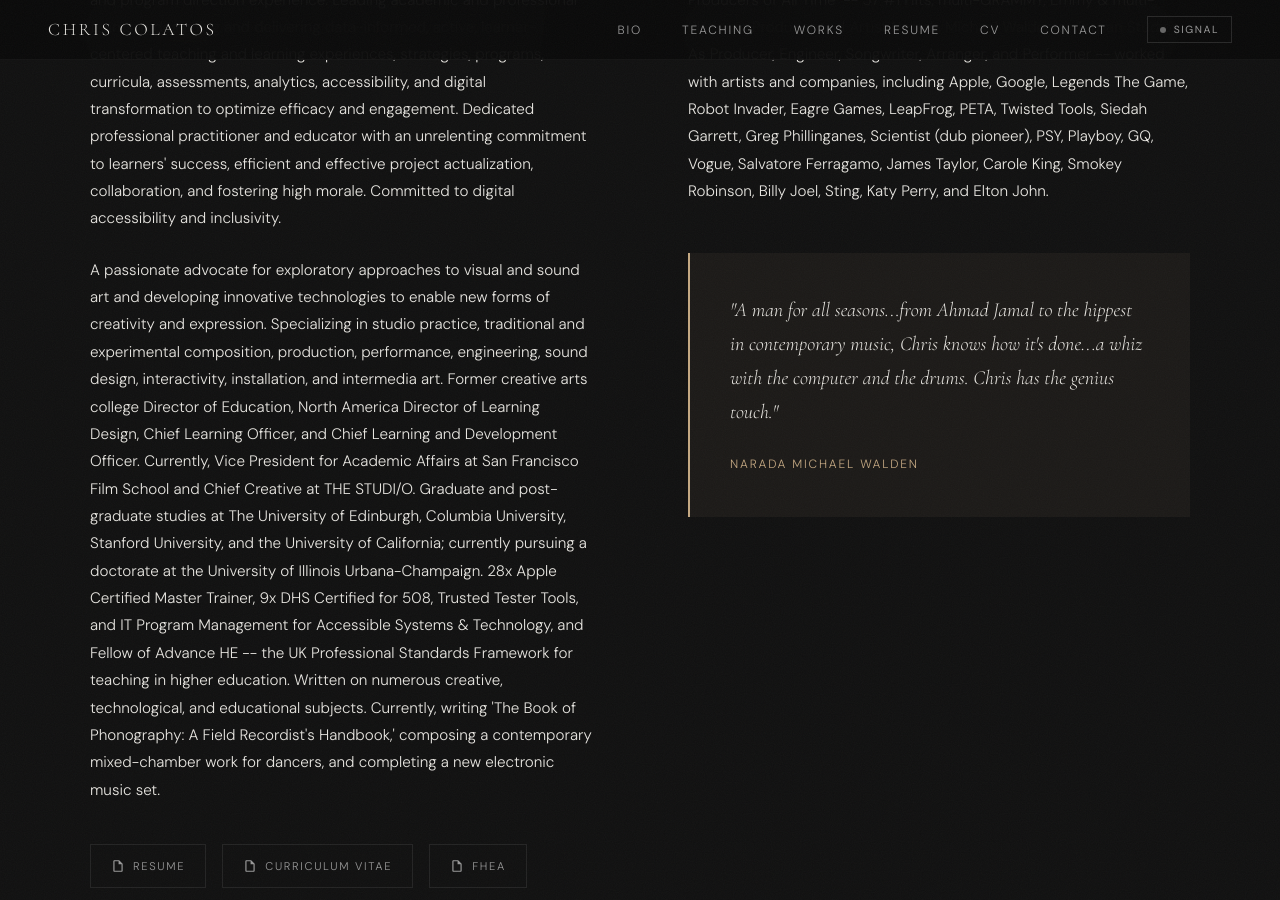
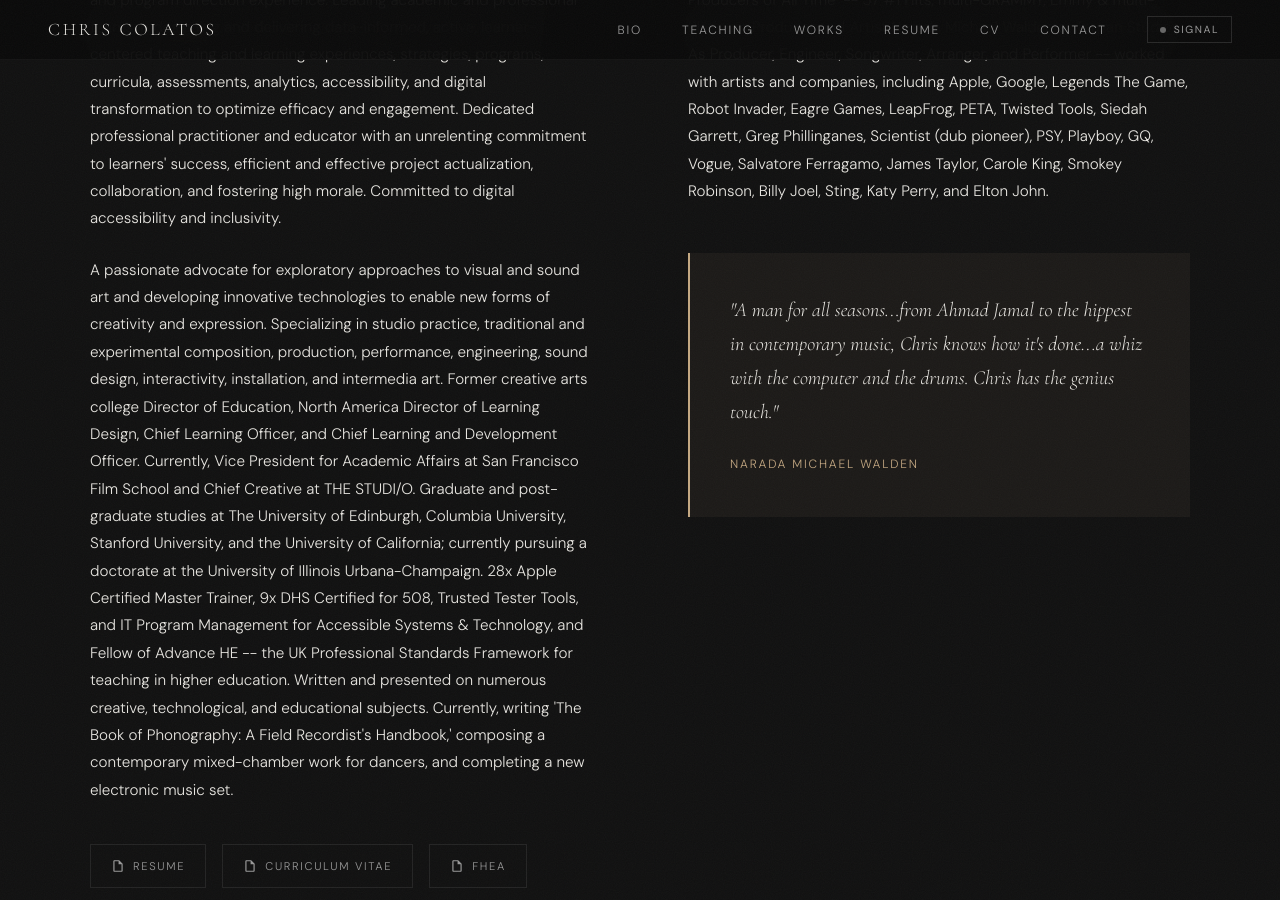
Before and after one commit to ccolatos/ccolatos.github.io, a Jekyll site: the page index.html, which Jekyll copies as it is, in a window 1280 px wide and 900 px high, scrolled down 1138 px. Built offline with Jekyll 4.4.1, drawn with Linux system fonts in a browser that asks for light colours.

Commit message:
Update index.html

```diff
--- a/index.html
+++ b/index.html
@@ -172,7 +172,7 @@
     <div class="bio-grid">
       <div class="bio-text">
         <p class="reveal">Creativity, technology, and education leader with extensive executive and program direction experience. Leading academic and professional teams in designing and delivering data-informed, active, learner-centered teaching and learning experiences, strategies, programs, curricula, assessments, analytics, accessibility, and digital transformation to optimize efficacy and engagement. Dedicated professional practitioner and educator with an unrelenting commitment to learners' success, efficient and effective project actualization, collaboration, and fostering high morale. Committed to digital accessibility and inclusivity.</p>
-        <p class="reveal reveal-delay-1">A passionate advocate for exploratory approaches to visual and sound art and developing innovative technologies to enable new forms of creativity and expression. Specializing in studio practice, traditional and experimental composition, production, performance, engineering, sound design, interactivity, installation, and intermedia art. Former creative arts college Director of Education, North America Director of Learning Design, Chief Learning Officer, and Chief Learning and Development Officer. Currently, Vice President for Academic Affairs at San Francisco Film School and Chief Creative at THE STUDI/O. Graduate and post-graduate studies at The University of Edinburgh, Columbia University, Stanford University, and the University of California; currently pursuing a doctorate at the University of Illinois Urbana-Champaign. 28x Apple Certified Master Trainer, 9x DHS Certified for 508, Trusted Tester Tools, and IT Program Management for Accessible Systems &amp; Technology, and Fellow of Advance HE -- the UK Professional Standards Framework for teaching in higher education. Written on numerous creative, technological, and educational subjects. Currently, writing 'The Book of Phonography: A Field Recordist's Handbook,' composing a contemporary mixed-chamber work for dancers, and completing a new electronic music set.</p>
+        <p class="reveal reveal-delay-1">A passionate advocate for exploratory approaches to visual and sound art and developing innovative technologies to enable new forms of creativity and expression. Specializing in studio practice, traditional and experimental composition, production, performance, engineering, sound design, interactivity, installation, and intermedia art. Former creative arts college Director of Education, North America Director of Learning Design, Chief Learning Officer, and Chief Learning and Development Officer. Currently, Vice President for Academic Affairs at San Francisco Film School and Chief Creative at THE STUDI/O. Graduate and post-graduate studies at The University of Edinburgh, Columbia University, Stanford University, and the University of California; currently pursuing a doctorate at the University of Illinois Urbana-Champaign. 28x Apple Certified Master Trainer, 9x DHS Certified for 508, Trusted Tester Tools, and IT Program Management for Accessible Systems &amp; Technology, and Fellow of Advance HE -- the UK Professional Standards Framework for teaching in higher education. Written and presented on numerous creative, technological, and educational subjects. Currently, writing 'The Book of Phonography: A Field Recordist's Handbook,' composing a contemporary mixed-chamber work for dancers, and completing a new electronic music set.</p>
         <div class="doc-links reveal reveal-delay-2">
           <a href="Chris_Colatos_Resume.pdf" target="_blank" class="doc-link"><svg viewBox="0 0 24 24"><path d="M14 2H6c-1.1 0-2 .9-2 2v16c0 1.1.9 2 2 2h12c1.1 0 2-.9 2-2V8l-6-6zM6 20V4h7v5h5v11H6z"/></svg>Resume</a>
           <a href="Chris_Colatos_Curriculum_Vitae.pdf" target="_blank" class="doc-link"><svg viewBox="0 0 24 24"><path d="M14 2H6c-1.1 0-2 .9-2 2v16c0 1.1.9 2 2 2h12c1.1 0 2-.9 2-2V8l-6-6zM6 20V4h7v5h5v11H6z"/></svg>Curriculum Vitae</a>
```
